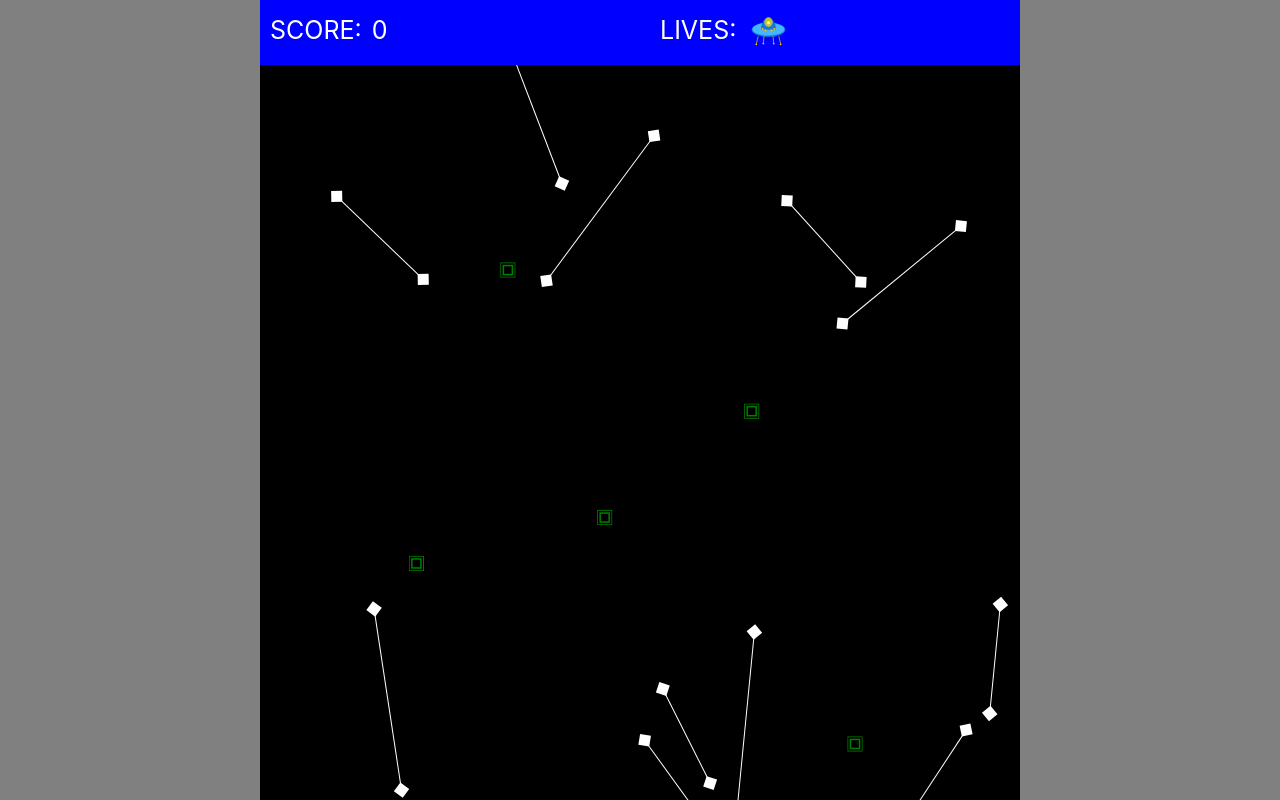
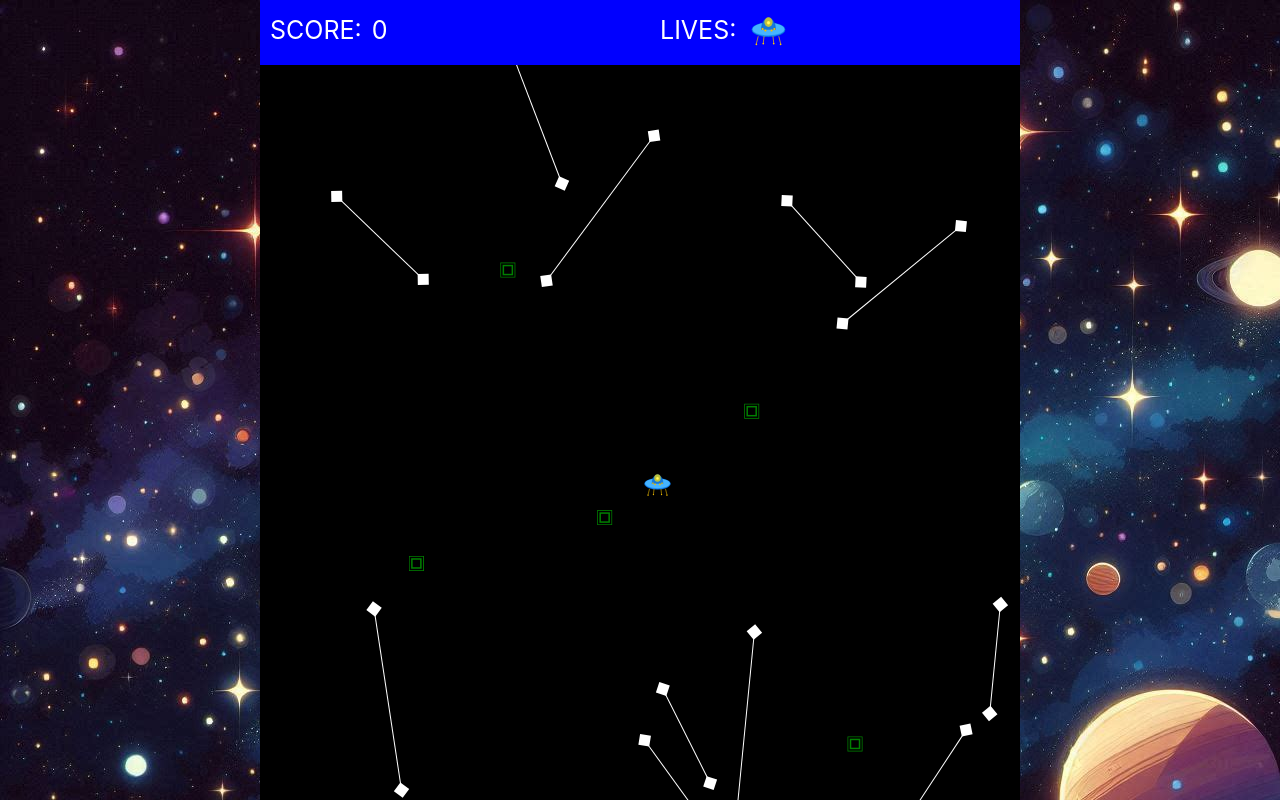
Before and after one commit to Michael-hello/blaster, a Vue app: page / in a window 1280 px wide. Built offline with nearby package versions, Linux system fonts and the light colour scheme.

Commit message:
added background image

```diff
--- a/src/components/Container.vue
+++ b/src/components/Container.vue
@@ -97,8 +97,9 @@ export default class Container extends Vue {
     this.subsription = this.context.events.pipe(
         filter(x => x.topic === ShipLifeChange)
     ).subscribe((x) => {
+      if(!(x as ShipLifeChangeEvent).remainingLives) return;
       this.shipLives = Number((x as ShipLifeChangeEvent).remainingLives);
-      // this.isAlive = this.shipLives > 0;
+      this.isAlive = this.shipLives > 0;
       if(this.shipLives <= 0) this.context.pauseGame();
       console.log(this.shipLives)
     });
--- a/src/components/Main.vue
+++ b/src/components/Main.vue
@@ -12,6 +12,7 @@
 import { Component, Vue, Prop } from "vue-property-decorator";
 
 import Container from './Container.vue';
+
 
 @Component({
   components: {
@@ -33,6 +34,7 @@ export default class Main extends Vue {
   height: 100%;
   width: 100%;
   background-color: gray;
+  background-image: url('./../assets/stars-bckgrnd.jpg');
   position: relative;
   overflow: hidden;
 }
--- a/src/framework/ship/_ship-context.ts
+++ b/src/framework/ship/_ship-context.ts
@@ -58,7 +58,7 @@ export class ShipContext extends BaseContext {
         ).subscribe((x) => {
             if(this.isImmune) return;
             this.isImmune = true;
-            setTimeout(() => { this.isImmune = false }, 2500);
+            setTimeout(() => { this.isImmune = false }, 2000);
             this.updateLives(this.currentLives - 1);
         });
 
```
Also changed, not shown: src/assets/stars-bckgrnd.jpg (added).
